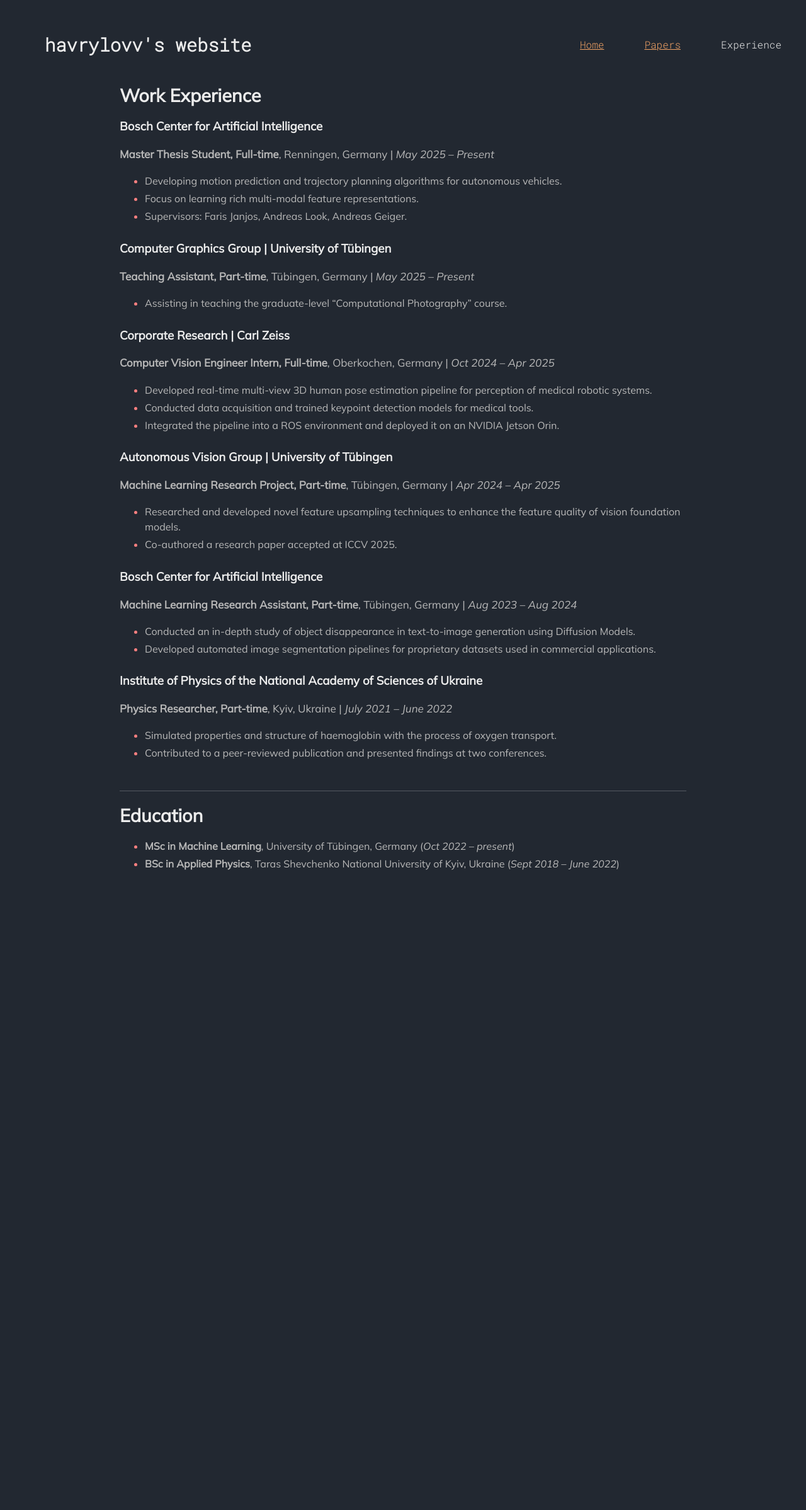
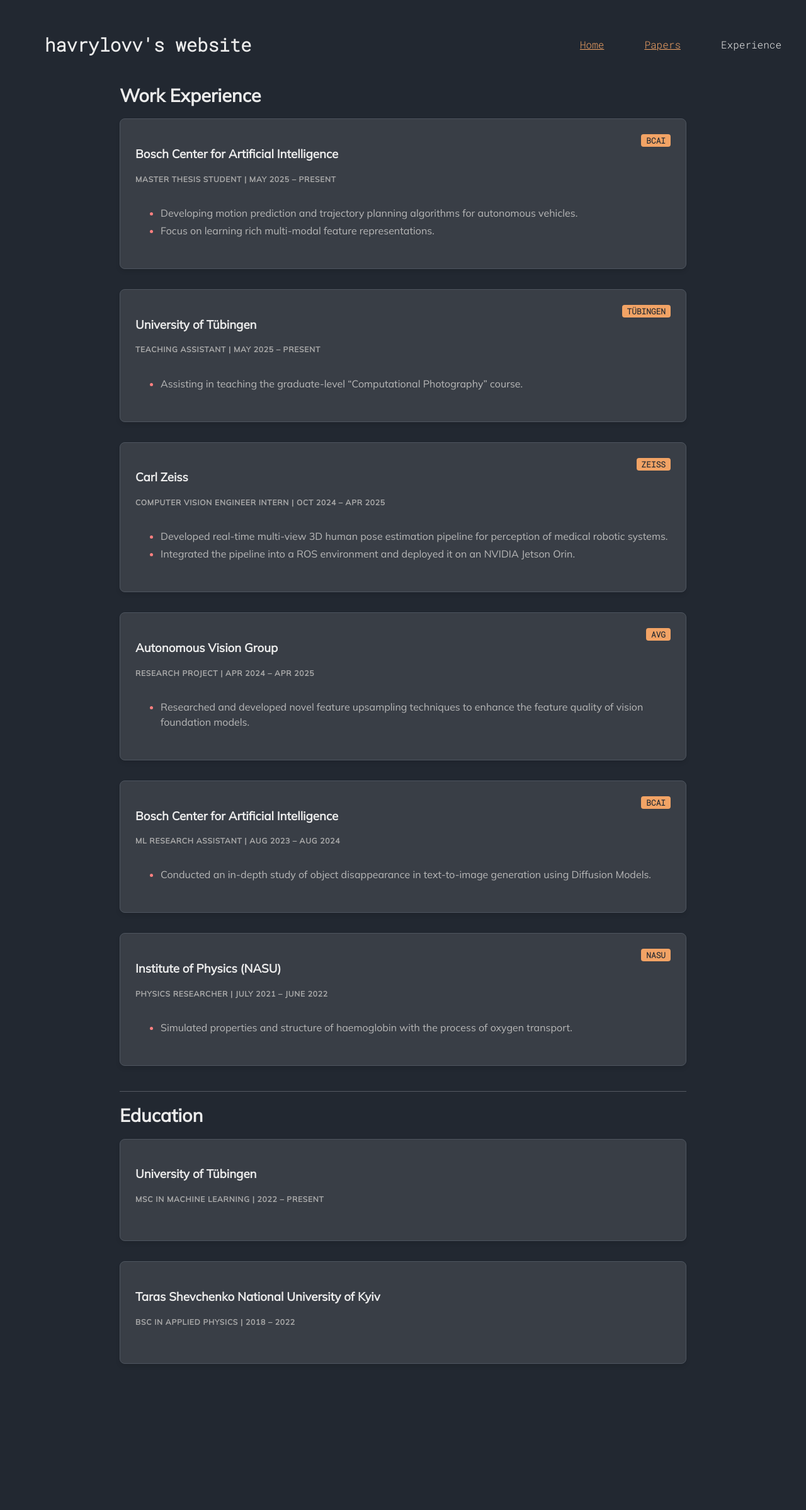
Before and after one commit to havrylovv/havrylovv.github.io, a Jekyll site: the page built from experience.md, in a window 1280 px wide. Shown: the whole page at 63% size. Built offline with Jekyll 4.4.1, drawn with Linux system fonts in a browser that asks for light colours; before the commit the page ends 1607 px from its top, so only the background shows below that.

Commit message:
design: typing animation, improved fonts and pages

```diff
--- a/assets/css/styles.css
+++ b/assets/css/styles.css
@@ -33,7 +33,120 @@
 a:hover {color: lightblue; }
 
 .mono {
+	font-family: 'Roboto Mono', monospace;
+}
+
+.hacky-greeting {
+	font-family: 'Roboto Mono', monospace;
+	color: #f2a365;
+	font-size: 1.5rem;
+	margin-bottom: 1.5rem;
+	white-space: nowrap;
+	overflow: hidden;
+	border-right: 3px solid #f2a365;
+	width: 0;
+	animation:
+		typing 2s steps(20, end) forwards,
+		blink-caret 0.75s step-end infinite;
+}
+
+@keyframes typing {
+  from { width: 0 }
+  to { width: 23ch; } /* Adjust width based on character count */
+}
+
+@keyframes blink-caret {
+  from, to { border-color: transparent }
+  50% { border-color: #f2a365; }
+}
+
+/* Larger Profile Image */
+.profile-img-large {
+	width: 250px;
+	border-radius: 12px;
+	border: 2px solid #393e46;
+	transition: transform 0.3s ease;
+}
+
+.profile-img-large:hover {
+	transform: scale(1.02);
+}
+
+/* Distinct Rectangles (Cards) */
+.card {
+	background-color: #393e46;
+	border-radius: 8px;
+	padding: 1.5rem;
+	margin-bottom: 2rem;
+	border: 1px solid #4e555f;
+	box-shadow: 0 4px 6px rgba(0,0,0,0.1);
+}
+
+.card:hover {
+	border-color: #f2a365;
+}
+
+/* Paper Specific Styles */
+.paper-authors {
+	font-size: 0.9rem;
+	color: #aaa;
+	margin-bottom: 0.5rem;
+}
+
+.conf-badge {
+	float: right;
+	background-color: #f2a365;
+	color: #222831;
+	padding: 2px 8px;
+	border-radius: 4px;
+	font-weight: 800;
 	font-family: 'Roboto Mono';
+	font-size: 0.8rem;
+	margin-left: 10px;
+}
+
+/* Toggle / Abstract */
+.abstract-toggle {
+	display: none;
+}
+
+.abstract-label {
+	color: #f2a365;
+	cursor: pointer;
+	font-size: 0.9rem;
+	text-decoration: underline;
+	font-family: 'Roboto Mono';
+}
+
+.abstract-content {
+	max-height: 0;
+	overflow: hidden;
+	transition: max-height 0.3s ease-out;
+	font-size: 0.9rem;
+	color: #ccc;
+	margin-top: 10px;
+	border-left: 2px solid #f2a365;
+	padding-left: 15px;
+}
+
+.abstract-toggle:checked ~ .abstract-content {
+	max-height: 500px;
+}
+
+/* Image Gallery for Papers */
+.paper-gallery {
+	display: flex;
+	gap: 10px;
+	margin-top: 15px;
+	overflow-x: auto;
+	padding-bottom: 5px;
+}
+
+.paper-gallery img {
+	height: 120px;
+	border-radius: 4px;
+	border: 1px solid #4e555f;
+	object-fit: cover;
 }
 
 .center {
--- a/experience.md
+++ b/experience.md
@@ -6,46 +6,72 @@
 
 # Work Experience
 
-### Bosch Center for Artificial Intelligence
-**Master Thesis Student, Full-time**, Renningen, Germany | *May 2025 – Present*
+<div class="card">
+  <div class="conf-badge">BCAI</div>
+  <h3>Bosch Center for Artificial Intelligence</h3>
+  <p class="subtext">Master Thesis Student | May 2025 – Present</p>
+  <ul>
+    <li>Developing motion prediction and trajectory planning algorithms for autonomous vehicles.</li>
+    <li>Focus on learning rich multi-modal feature representations.</li>
+  </ul>
+</div>
 
-- Developing motion prediction and trajectory planning algorithms for autonomous vehicles.
-- Focus on learning rich multi-modal feature representations.
-- Supervisors: Faris Janjos, Andreas Look, Andreas Geiger.
+<div class="card">
+  <div class="conf-badge">TÜBINGEN</div>
+  <h3>University of Tübingen</h3>
+  <p class="subtext">Teaching Assistant | May 2025 – Present</p>
+  <ul>
+    <li>Assisting in teaching the graduate-level “Computational Photography” course.</li>
+  </ul>
+</div>
 
-### Computer Graphics Group | University of Tübingen
-**Teaching Assistant, Part-time**, Tübingen, Germany | *May 2025 – Present*
+<div class="card">
+  <div class="conf-badge">ZEISS</div>
+  <h3>Carl Zeiss</h3>
+  <p class="subtext">Computer Vision Engineer Intern | Oct 2024 – Apr 2025</p>
+  <ul>
+    <li>Developed real-time multi-view 3D human pose estimation pipeline for perception of medical robotic systems.</li>
+    <li>Integrated the pipeline into a ROS environment and deployed it on an NVIDIA Jetson Orin.</li>
+  </ul>
+</div>
 
-- Assisting in teaching the graduate-level “Computational Photography” course.
+<div class="card">
+  <div class="conf-badge">AVG</div>
+  <h3>Autonomous Vision Group</h3>
+  <p class="subtext">Research Project | Apr 2024 – Apr 2025</p>
+  <ul>
+    <li>Researched and developed novel feature upsampling techniques to enhance the feature quality of vision foundation models.</li>
+  </ul>
+</div>
 
-### Corporate Research | Carl Zeiss
-**Computer Vision Engineer Intern, Full-time**, Oberkochen, Germany | *Oct 2024 – Apr 2025*
+<div class="card">
+  <div class="conf-badge">BCAI</div>
+  <h3>Bosch Center for Artificial Intelligence</h3>
+  <p class="subtext">ML Research Assistant | Aug 2023 – Aug 2024</p>
+  <ul>
+    <li>Conducted an in-depth study of object disappearance in text-to-image generation using Diffusion Models.</li>
+  </ul>
+</div>
 
-- Developed real-time multi-view 3D human pose estimation pipeline for perception of medical robotic systems.
-- Conducted data acquisition and trained keypoint detection models for medical tools.
-- Integrated the pipeline into a ROS environment and deployed it on an NVIDIA Jetson Orin.
-
-### Autonomous Vision Group | University of Tübingen
-**Machine Learning Research Project, Part-time**, Tübingen, Germany | *Apr 2024 – Apr 2025*
-
-- Researched and developed novel feature upsampling techniques to enhance the feature quality of vision foundation models.
-- Co-authored a research paper accepted at ICCV 2025.
-
-### Bosch Center for Artificial Intelligence
-**Machine Learning Research Assistant, Part-time**, Tübingen, Germany | *Aug 2023 – Aug 2024*
-
-- Conducted an in-depth study of object disappearance in text-to-image generation using Diffusion Models.
-- Developed automated image segmentation pipelines for proprietary datasets used in commercial applications.
-
-### Institute of Physics of the National Academy of Sciences of Ukraine
-**Physics Researcher, Part-time**, Kyiv, Ukraine | *July 2021 – June 2022*
-
-- Simulated properties and structure of haemoglobin with the process of oxygen transport.
-- Contributed to a peer-reviewed publication and presented findings at two conferences.
+<div class="card">
+  <div class="conf-badge">NASU</div>
+  <h3>Institute of Physics (NASU)</h3>
+  <p class="subtext">Physics Researcher | July 2021 – June 2022</p>
+  <ul>
+    <li>Simulated properties and structure of haemoglobin with the process of oxygen transport.</li>
+  </ul>
+</div>
 
 ---
 
 # Education
 
-- **MSc in Machine Learning**, University of Tübingen, Germany (*Oct 2022 – present*)
-- **BSc in Applied Physics**, Taras Shevchenko National University of Kyiv, Ukraine (*Sept 2018 – June 2022*)
+<div class="card">
+  <h3>University of Tübingen</h3>
+  <p class="subtext">MSc in Machine Learning | 2022 – present</p>
+</div>
+
+<div class="card">
+  <h3>Taras Shevchenko National University of Kyiv</h3>
+  <p class="subtext">BSc in Applied Physics | 2018 – 2022</p>
+</div>
```
Also changed, not shown: _includes/rcol.html (+8 -7 lines), index.md (+23 -26 lines), papers.md (+46 -23 lines).
